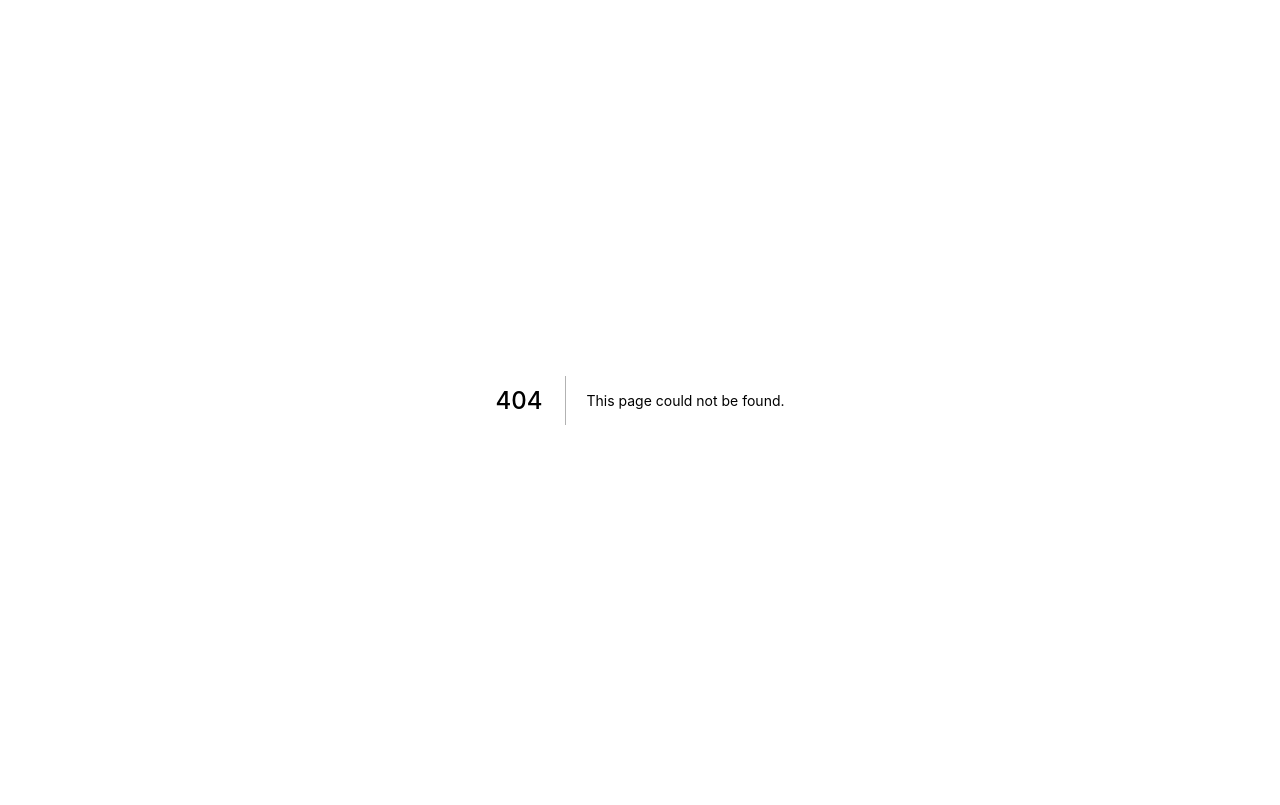
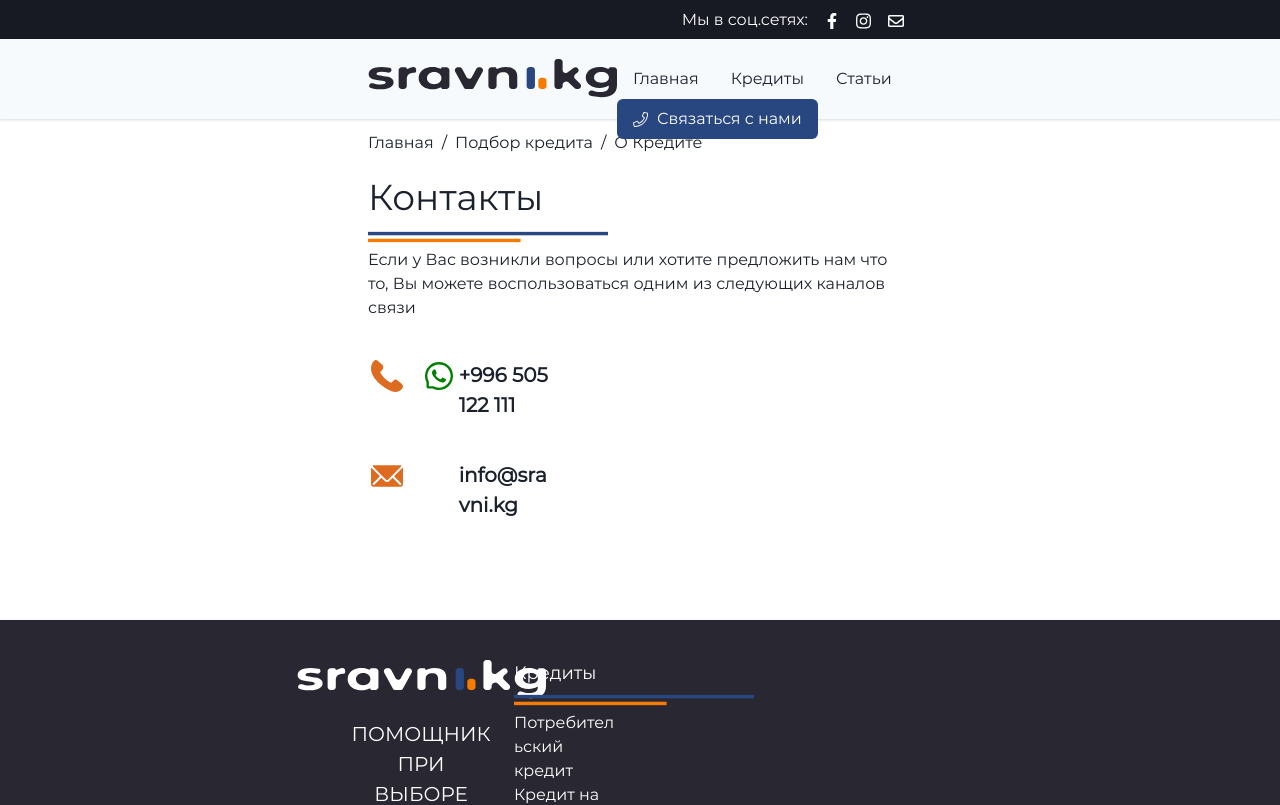
Before and after one commit to tvelf009/sravni.kg, a Next.js app: page /about in a window 1280 px wide. Before the commit this address had no page. Shown: the top 805 px of the page. Built offline with nearby package versions, Linux system fonts and the light colour scheme.

Commit message:
add about

```diff
--- a/src/components/Banner.tsx
+++ b/src/components/Banner.tsx
@@ -16,7 +16,7 @@ export const Banner = () => {
             <Container maxWidth="xl">
             <Grid templateColumns="repeat(12, 1fr)" gap={4}>
                 <GridItem colSpan={8} >
-                    <Text fontSize="4xl" mt="70px" as="h1">ПОМОЩНИК ПРИ ВЫБОРЕ КРЕДИТА</Text>
+                    <Text fontSize="4xl" mt="70px" as="h2">ПОМОЩНИК ПРИ ВЫБОРЕ КРЕДИТА</Text>
                     <Text fontSize="2xl" mt="30px" as="h2">Сравни условия кредитования банков и других финансово-кредитных учреждений Кыргызстана!</Text>
                     <Link href="#search">
                         <Button variant="cus-call" mt="60px" mb={5}>ПОДОБРАТЬ КРЕДИТ</Button>
--- a/src/components/Footer.tsx
+++ b/src/components/Footer.tsx
@@ -3,6 +3,7 @@ import React from 'react';
 import { LogoWhite } from '../../public/images/icons/icons';
 import CSS from 'csstype';
 import { CurrencyDecorIcon } from '../../public/images/icons/icons';
+
 
 const fontStyle1:CSS.Properties = {
   fontWeight: 500,
@@ -21,12 +22,17 @@ const fontStyle3:CSS.Properties = {
   fontSize: "16px"
 }
 
+const boxStyle1:CSS.Properties = {
+  bottom: "0",
+  width: "100%"
+}
+
 
 export const Footer = () => {
 
 
     return (
-        <Box bg="#292832" boxShadow="base" pt={10} >
+        <Box bg="#292832" boxShadow="base" pt={10} style={boxStyle1}>
           <Container maxWidth="xl">
             <SimpleGrid columns={4} spacing={10}>
               <Box >
--- a/src/components/MainMenu.tsx
+++ b/src/components/MainMenu.tsx
@@ -50,6 +50,7 @@ export const MainMenu = () => {
                     </MenuButton>
                 </Menu>
                 <Menu>
+                <Link href="/about">
                     <MenuButton
                         as={Button}
                         leftIcon={<PhoneIcon/>}
@@ -57,6 +58,7 @@ export const MainMenu = () => {
                         >
                             Связаться с нами
                     </MenuButton>
+                    </Link>
                 </Menu>
             </Box>
             <Box display={{base: "block",  sm: "block", md: "none"}}>
@@ -71,7 +73,9 @@ export const MainMenu = () => {
                         <MenuItem>Главная</MenuItem>
                         <MenuItem>Кредиты</MenuItem>
                         <MenuItem>Статьи</MenuItem>
-                        <MenuItem>Связаться с нами</MenuItem>
+                        <Link href="/about">
+                            <MenuItem>Связаться с нами</MenuItem>
+                        </Link>
                     </MenuList>
                 </Menu>
             </Box>
--- a/src/components/Partners.tsx
+++ b/src/components/Partners.tsx
@@ -13,7 +13,7 @@ export const Partners = ({partners}:{partners:any[]}) => {
     return (
         <Box bg="#F6F6F6" boxShadow="base" pb={8} pt={5}>
             <Container  maxWidth="xl">
-                <Text fontSize="4xl" fontWeight="500" as="h1">Доступен поиск по следующим банкам</Text>
+                <Text fontSize="4xl" fontWeight="500" as="h2">Доступен поиск по следующим банкам</Text>
                 <CurrencyDecorIcon/>
                 <Box mt={10}>
                     <ItemsCarousel
--- /dev/null
+++ b/src/pages/about/index.tsx
@@ -0,0 +1,85 @@
+import Head from "next/head";
+import { Box, Container, Grid, GridItem, SimpleGrid, Text } from '@chakra-ui/react';
+import { TopHeader } from '../../components/TopHeader';
+import { Header } from '../../components/Header';
+import { CurrencyDecorIcon } from "../../../public/images/icons/icons";
+import { BreadcrumbCmpnt } from "../../components/BreadcrumbCmpnt";
+import { PhoneIcon, Icon, EmailIcon } from '@chakra-ui/icons';
+import { AiOutlineWhatsApp } from 'react-icons/ai';
+import { IconContext } from "react-icons";
+import { Footer } from "../../components/Footer";
+
+
+
+const About = () => {
+
+
+  return (
+    <>
+
+        <Head>
+            <title>Sravni.KG | О Нас</title>
+        </Head>
+        <TopHeader/>
+        <Header/>
+        <BreadcrumbCmpnt/>
+        <Box minWidth="704px" mt={15}>
+            <Container maxWidth="xl">
+                <Text fontSize="4xl" fontWeight="500"  as="h1">
+                    Контакты
+                </Text>
+                <CurrencyDecorIcon/>
+                <Text>
+                    Если у Вас возникли вопросы или хотите предложить нам что то, Вы можете воспользоваться одним из следующих каналов связи
+                </Text>
+                <SimpleGrid mt={10} columns={[1, null, 6]} >
+                    <GridItem  textAlign="right">
+                        <Grid templateColumns="repeat(2, 1fr)" gap={5}>
+                            <Box>
+                                <Icon as={PhoneIcon} w={8} h={8} color="orange.500" />
+                            </Box>
+                            <Box>
+                                <IconContext.Provider value={{ size: "2em", color: "green" }}>
+                                    <AiOutlineWhatsApp />
+                                </IconContext.Provider>
+                            </Box>
+                        </Grid>
+                    </GridItem>
+                    <GridItem>
+                        <a href="https://wa.me/996505122111" target="_blank">
+                            <Text as="h1" fontSize="xl" fontWeight="600">
+                                +996 505 122 111
+                            </Text>
+                        </a>
+                    </GridItem>
+                </SimpleGrid>
+                <SimpleGrid mt={10} columns={[1, null, 6]} >
+                    <GridItem  textAlign="right">
+                        <Grid templateColumns="repeat(2, 1fr)" gap={5}>
+                            <Box>
+                                <Icon as={EmailIcon} w={8} h={8} color="orange.500" />
+                            </Box>
+                        </Grid>
+                    </GridItem>
+                    <GridItem>
+                        <a href="mailto:info@sravni.kg" target="_blank">
+                            <Text as="h1" fontSize="xl" fontWeight="600">
+                                info@sravni.kg
+                            </Text>
+                        </a>
+                    </GridItem>
+                </SimpleGrid>
+            </Container>
+            <Box mt={100}></Box>
+            <Footer/>
+        </Box>
+
+    </>
+  )
+
+};
+
+
+
+
+export default About;
```
Also changed, not shown: public/styles/fonts.css (line endings or trailing spaces).
